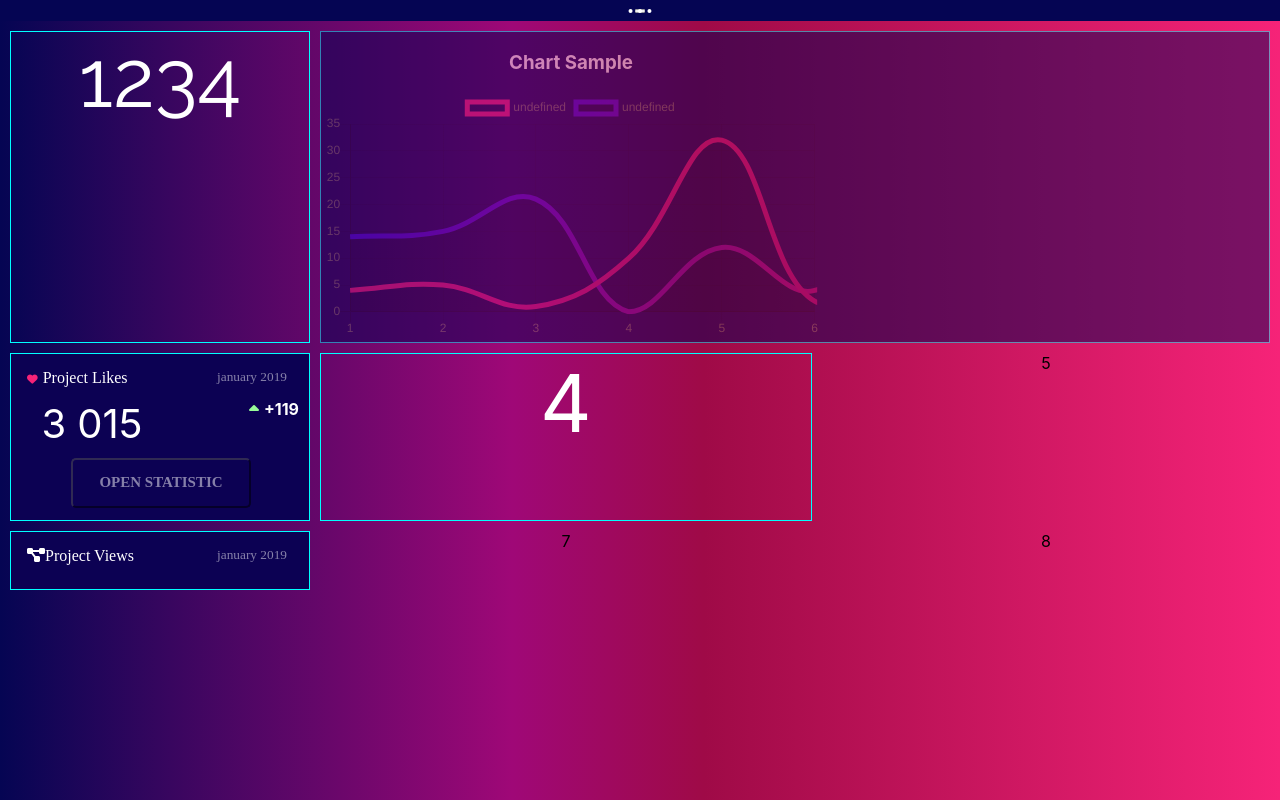
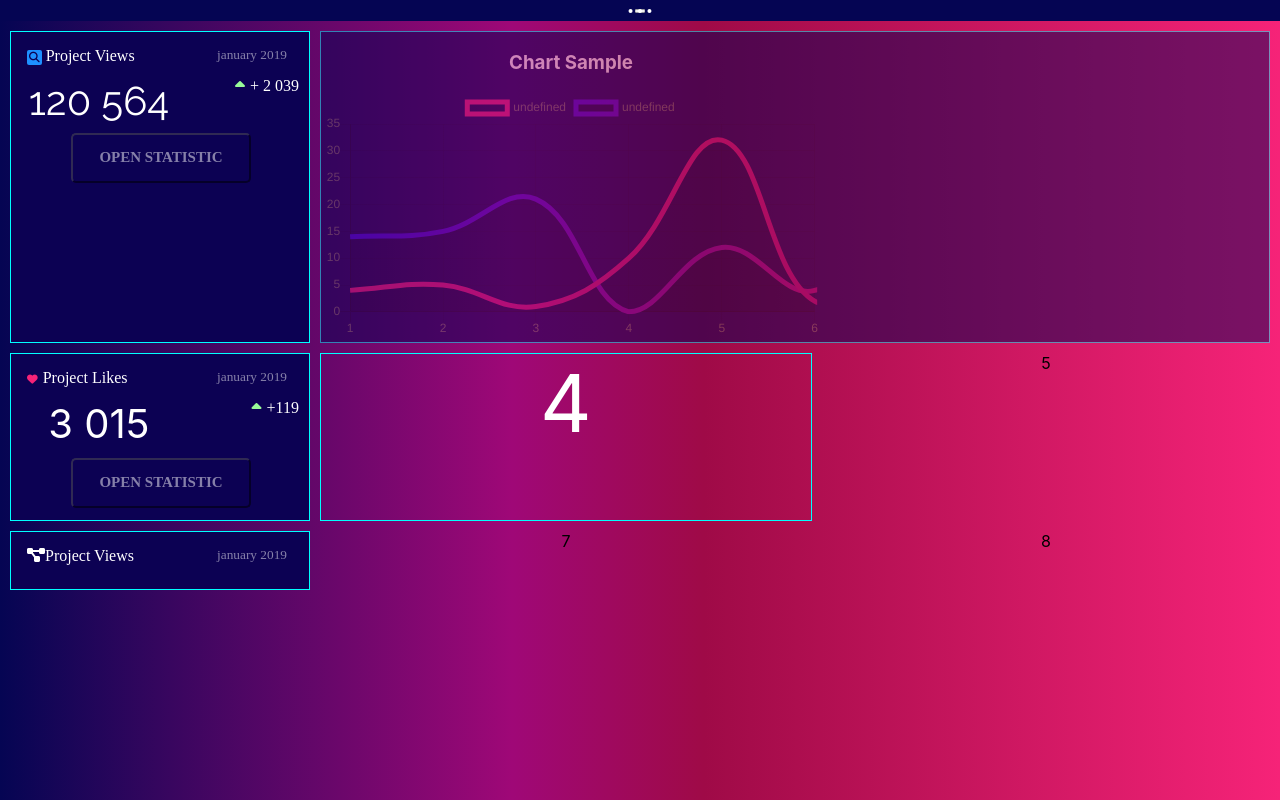
Before and after one commit to stitt1am/projetx, a React (Create React App) app: page / in a window 1280 px wide. Built offline with nearby package versions, Linux system fonts and the light colour scheme; a web font is replaced by a local one.

Commit message:
ticker added

```diff
--- a/src/containers/home/home.js
+++ b/src/containers/home/home.js
@@ -30,7 +30,17 @@ class Home extends Component {
 
                 <div className="grid-container">
                     <div className="item1">
-                        1234
+                        <div className="divTitle">
+                            <span className="titleName"><i className="fas fa-search"></i>Project Views</span>
+                            <span className="fiscalPeriod">january 2019</span>
+
+                        </div>
+                        <span className="numbers">120 564</span>
+                        <span className="ticker"><i className="fas fa-caret-up "></i>+ 2 039    </span>
+
+                        <Button  className="primary" handleAction={this.filesUpload}
+                                 label="OPEN STATISTIC">
+                        </Button>
                     </div>
                     <div className="item2">
                         <LineChart />
--- a/src/containers/home/home.scss
+++ b/src/containers/home/home.scss
@@ -45,7 +45,7 @@ body {
 
   }
 
-  .item3, .item6 {
+  .item3, .item6, .item1 {
     background-color: rgb(12, 1, 83);
     border: 1px solid aqua;
     color: #FFFFFF;
@@ -54,7 +54,9 @@ body {
 
     .ticker{
       float: right;
-      font-weight: bold;
+      //font-weight: bold;
+      font-family:"calling-code" !important;
+
       font-size: 12pt;
       .fa-caret-up{
         color:palegreen;
@@ -67,14 +69,6 @@ body {
       //background-color: red;
       padding: 15px 12px 30px 4px;
 
-      .fiscalPeriod {
-        //background-color: darkorange;
-        font-family: "courier-std";
-        opacity: 0.5;
-        filter: alpha(opacity=90);
-        font-size: 10pt;
-        float: right;
-      }
 
       .titleName {
         //background-color: peachpuff;
@@ -82,20 +76,41 @@ body {
         float: left;
         font-size: 12pt;
 
-        .fa-heart{
-          color:  rgb(246, 35, 120);
-          font-size: 8pt;
-          padding-right: 5px;
-        }
+
       }
 
+    }
 
+
+    .fiscalPeriod {
+      //background-color: darkorange;
+      font-family: "courier-std";
+      opacity: 0.5;
+      filter: alpha(opacity=90);
+      font-size: 10pt;
+      float: right;
     }
     .numbers {
       //background-color: aqua;
-      width: 50%;
+      width: 55%;
       float: left;
     }
+
+  }
+  .fa-heart{
+    color:  rgb(246, 35, 120);
+    font-size: 8pt;
+    padding-right: 5px;
+  }
+
+  .fa-search{
+    color:   rgb(12, 1, 83);
+    font-size: 8pt;
+    padding: 2px;
+    border-radius: 2px;
+    margin-right: 4px;
+
+    background-color: dodgerblue;
 
   }
 
```
